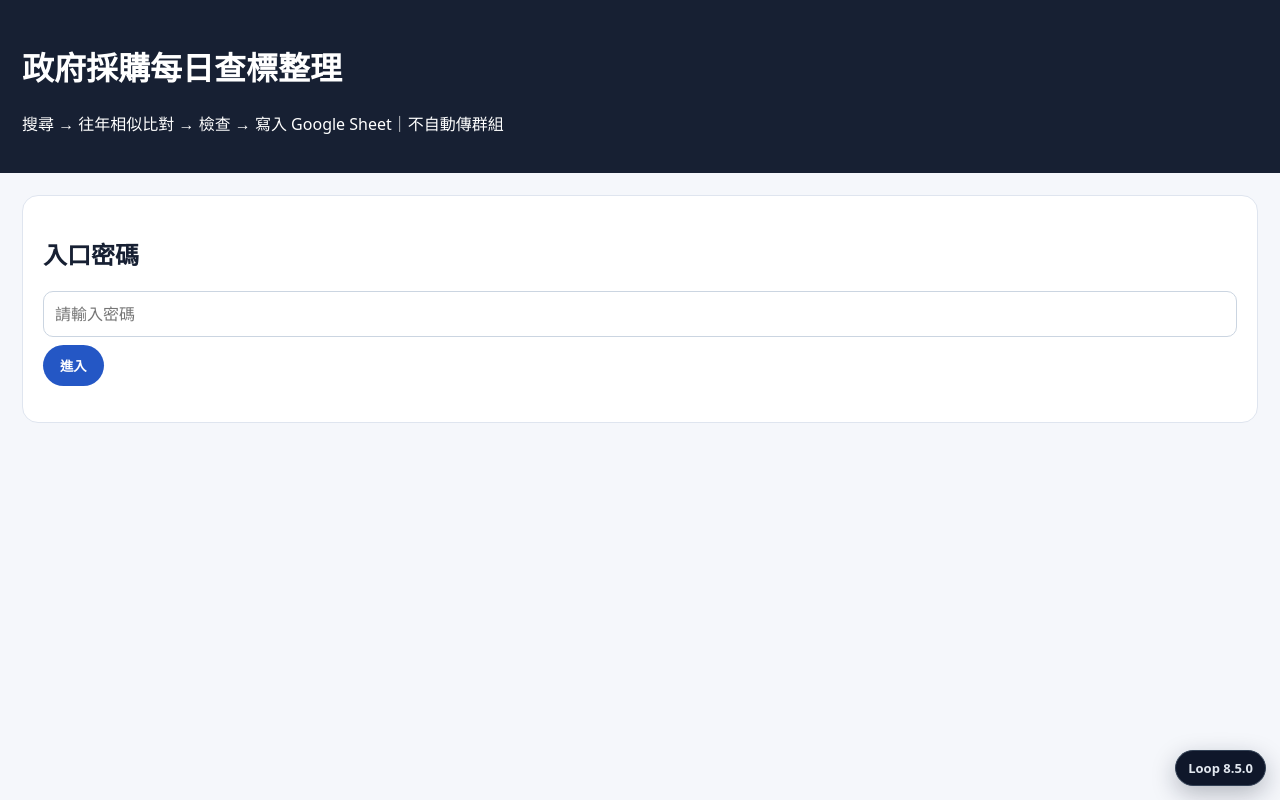
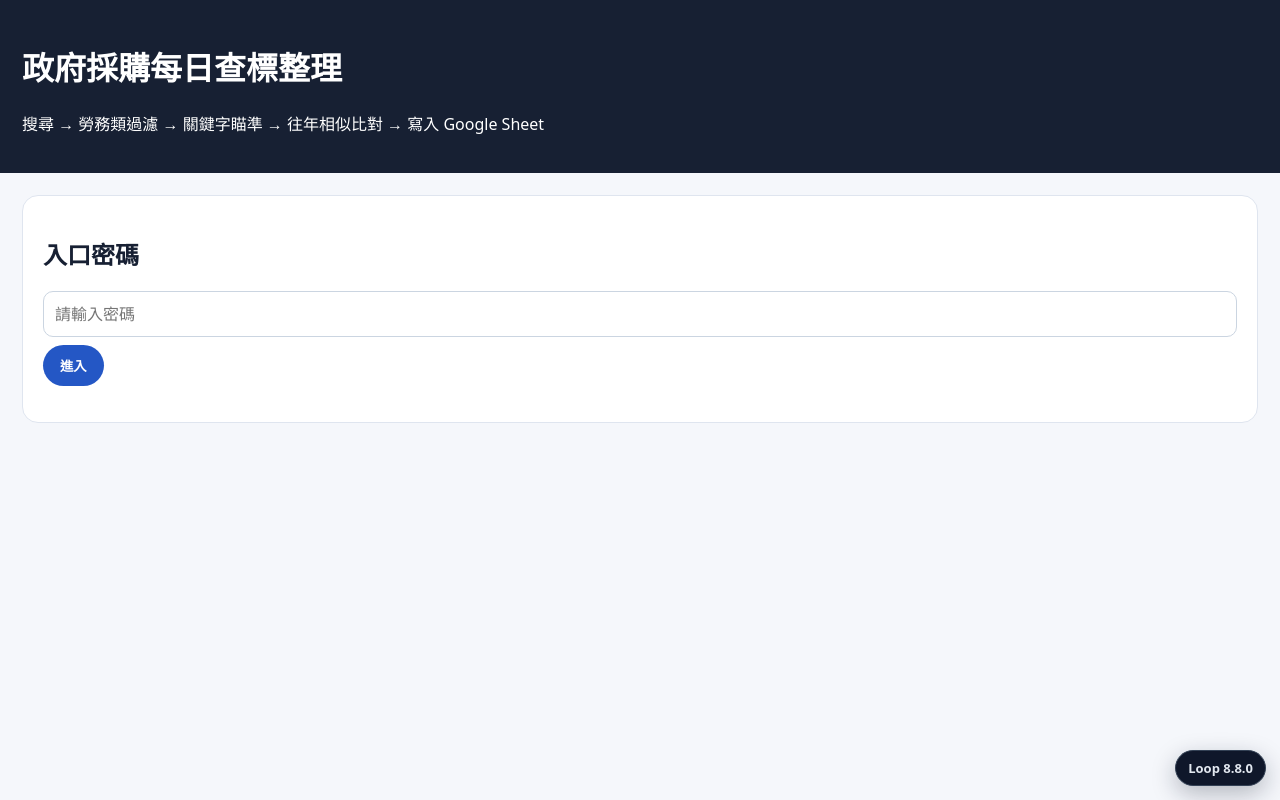
Before and after one commit to Calumai/moneykimkim, a website: page index.html in a window 1280 px wide. Drawn offline with Linux system fonts and the light colour scheme.

Commit message:
Point root to Loop 8.8 frontend

```diff
--- a/index.html
+++ b/index.html
@@ -11,7 +11,7 @@
   </style>
 </head>
 <body>
-  <iframe src="./public/index-v850.html?v=loop-8-5-0"></iframe>
-  <div class="version-badge">Loop 8.5.0</div>
+  <iframe src="./public/index-v880.html?v=loop-8-8-0"></iframe>
+  <div class="version-badge">Loop 8.8.0</div>
 </body>
 </html>
```
